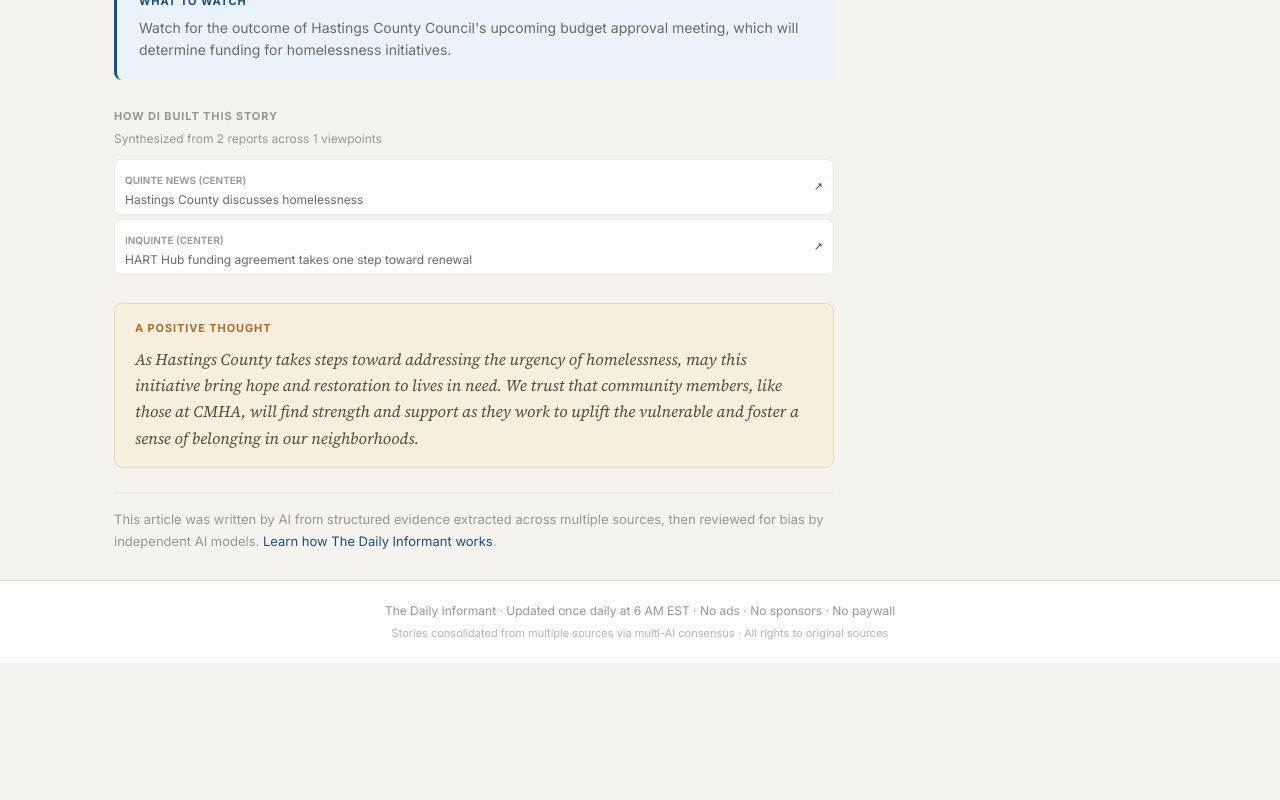
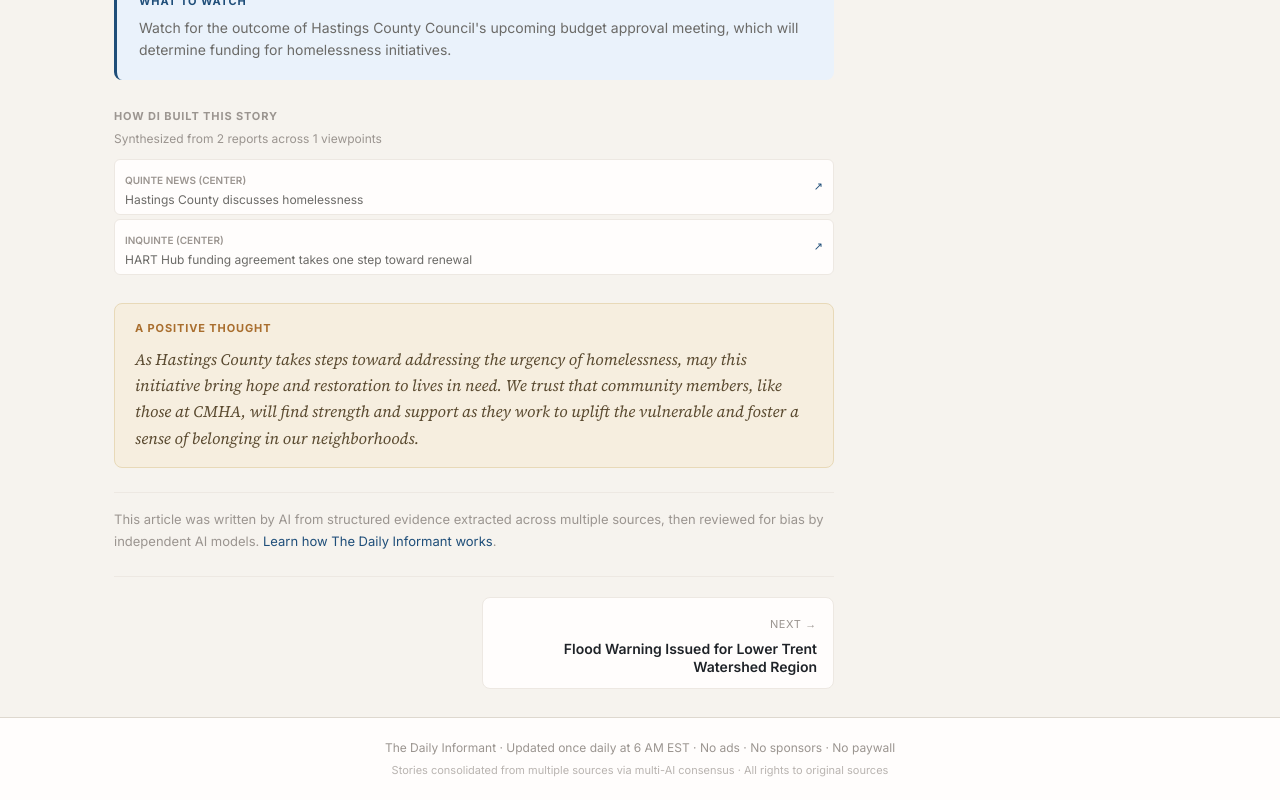
Before and after one commit to pickettdad/daily-informant, a Next.js app: page /article/article-1 in a window 1280 px wide. Shown: the part 1206-2006 px from the top of the page. Before the commit the page ends 1869 px from the top, so only its background shows below. Built offline with nearby package versions, Linux system fonts and the light colour scheme.

Commit message:
Update page.tsx

```diff
--- a/app/article/[slug]/page.tsx
+++ b/app/article/[slug]/page.tsx
@@ -45,6 +45,12 @@ export default async function ArticlePage({ params }: any) {
         weekday: "long", year: "numeric", month: "long", day: "numeric",
       })
     : "";
+
+  // Build article navigation
+  const allStories = [...(daily.top_stories || []), ...(daily.good_developments || [])];
+  const currentIdx = allStories.findIndex((a: any) => a.slug === slug);
+  const prevArticle = currentIdx > 0 ? allStories[currentIdx - 1] : null;
+  const nextArticle = currentIdx < allStories.length - 1 ? allStories[currentIdx + 1] : null;
 
   if (!article) return (
     <div style={{ padding: 40 }}>
@@ -294,6 +300,38 @@ export default async function ArticlePage({ params }: any) {
           </Link>.
         </p>
       </div>
+
+      {/* ── 9. Next / Previous Article Navigation ── */}
+      {(prevArticle || nextArticle) && (
+        <div style={{
+          display: "flex", justifyContent: "space-between", gap: 16,
+          marginTop: 24, paddingTop: 20,
+          borderTop: `1px solid ${s.borderLight}`,
+          flexWrap: "wrap",
+        }}>
+          {prevArticle ? (
+            <Link href={`/article/${prevArticle.slug}`} style={{
+              flex: "1 1 45%", textDecoration: "none", color: "inherit",
+              padding: "12px 16px", background: s.surface,
+              border: `1px solid ${s.borderLight}`, borderRadius: 8,
+            }}>
+              <span style={{ fontSize: 11, color: s.light, textTransform: "uppercase", letterSpacing: "0.06em" }}>← Previous</span>
+              <p style={{ fontSize: 14, fontWeight: 600, color: s.text, margin: "4px 0 0 0", lineHeight: 1.3 }}>{prevArticle.headline}</p>
+            </Link>
+          ) : <div style={{ flex: "1 1 45%" }} />}
+          {nextArticle ? (
+            <Link href={`/article/${nextArticle.slug}`} style={{
+              flex: "1 1 45%", textDecoration: "none", color: "inherit",
+              padding: "12px 16px", background: s.surface,
+              border: `1px solid ${s.borderLight}`, borderRadius: 8,
+              textAlign: "right",
+            }}>
+              <span style={{ fontSize: 11, color: s.light, textTransform: "uppercase", letterSpacing: "0.06em" }}>Next →</span>
+              <p style={{ fontSize: 14, fontWeight: 600, color: s.text, margin: "4px 0 0 0", lineHeight: 1.3 }}>{nextArticle.headline}</p>
+            </Link>
+          ) : <div style={{ flex: "1 1 45%" }} />}
+        </div>
+      )}
     </div>
   );
 }
```
